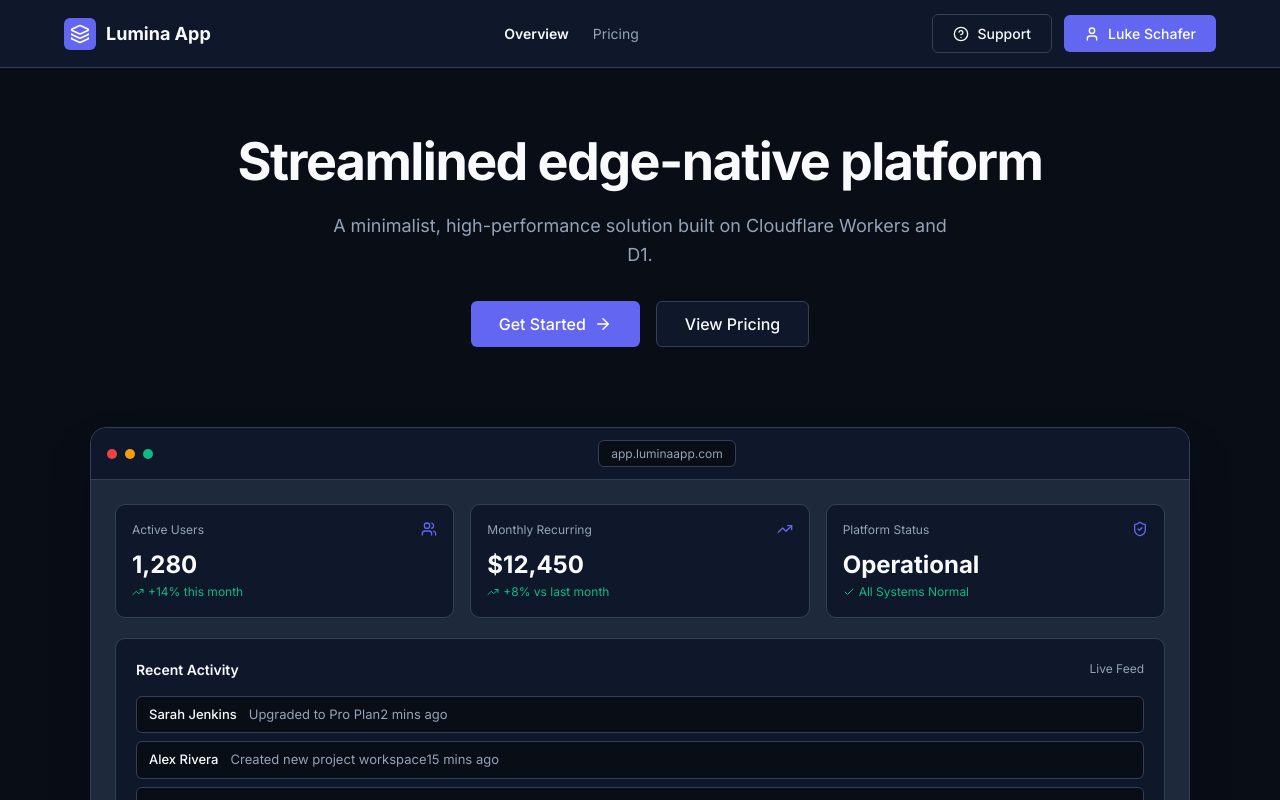
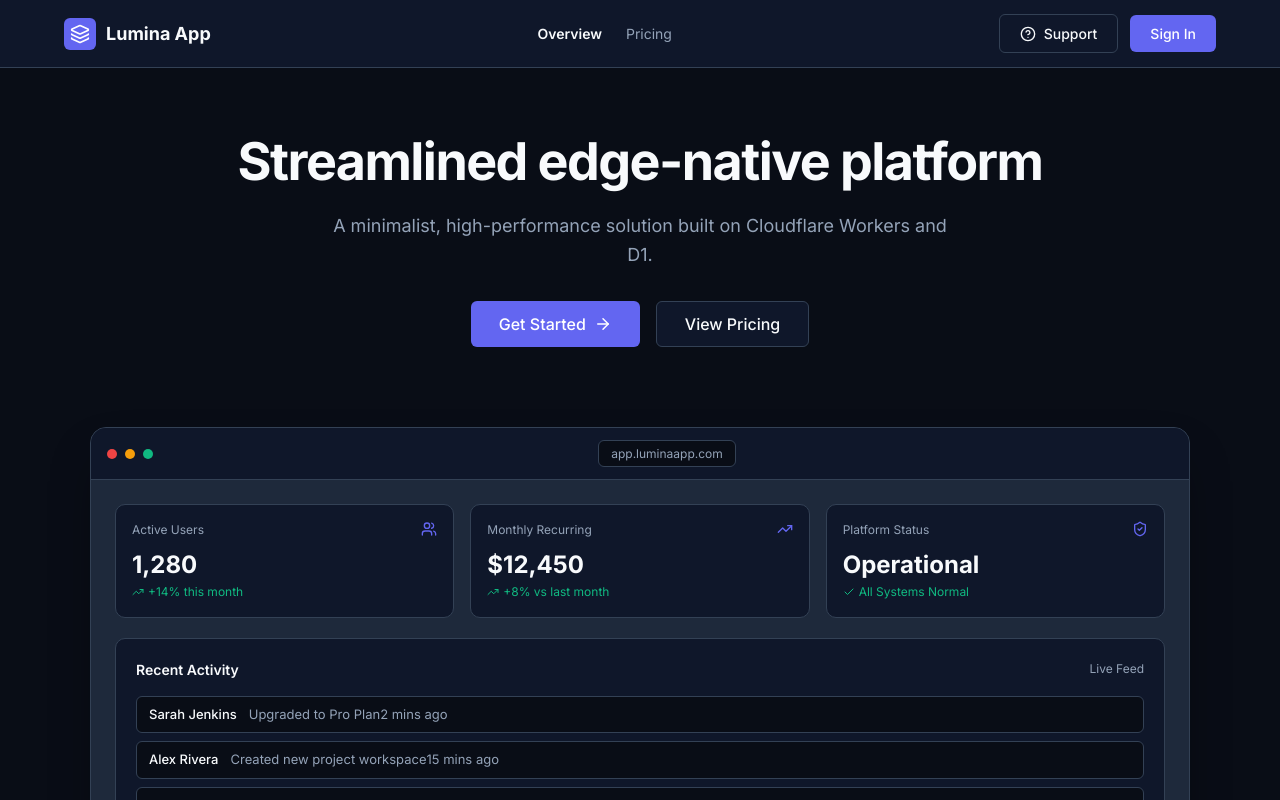
Before and after one commit to lukeschafer/app-boilerplate, a React (Vite) app: page / in a window 1280 px wide. Shown: the top 800 px of the page. Built offline with nearby package versions, Linux system fonts and the light colour scheme.

Commit message:
fix: set initial user state in App.tsx strictly to null (logged out by default)

```diff
--- a/src/ui/App.tsx
+++ b/src/ui/App.tsx
@@ -11,21 +11,15 @@
 
 export const App: React.FC = () => {
   const [currentPath, setCurrentPath] = useState(window.location.pathname || '/');
-  const [themeMode, setThemeMode] = useState<'light' | 'dark'>(BRANDING.defaultMode);
+  const [themeMode] = useState<'light' | 'dark'>(BRANDING.defaultMode);
   const [isHelpOpen, setIsHelpOpen] = useState(false);
-  const [currentUser] = useState<{ id: string; name: string; email: string } | null>({
-    id: 'usr_881902',
-    name: 'Luke Schafer',
-    email: 'luke@example.com',
-  });
+
+  // Default user state is strictly null (logged out)
+  const [currentUser, setCurrentUser] = useState<{ id: string; name: string; email: string } | null>(null);
 
   useEffect(() => {
     applyTheme(BRANDING.paletteId, themeMode);
   }, [themeMode]);
-
-  const handleToggleTheme = () => {
-    setThemeMode((prev) => (prev === 'dark' ? 'light' : 'dark'));
-  };
 
   const handleNavigate = (path: string) => {
     setCurrentPath(path);
@@ -39,16 +33,38 @@
     return () => window.removeEventListener('popstate', handlePopState);
   }, []);
 
+  const handleLogin = () => {
+    // Simulated OIDC authentication callback
+    setCurrentUser({
+      id: 'usr_' + Math.random().toString(36).substring(2, 9),
+      name: 'Authenticated User',
+      email: 'user@example.com',
+    });
+    handleNavigate('/dashboard');
+  };
+
+  const handleLogout = () => {
+    setCurrentUser(null);
+    handleNavigate('/');
+  };
+
   const renderPage = () => {
     switch (currentPath) {
       case '/pricing':
         return <PricingPage onNavigate={handleNavigate} />;
       case '/privacy':
-        return <PrivacyPage />;
+        return <PrivacyPage currentUser={currentUser} />;
       case '/terms':
         return <TermsPage />;
       case '/dashboard':
-        return <DashboardPage currentUser={currentUser} onOpenHelp={() => setIsHelpOpen(true)} />;
+        return (
+          <DashboardPage
+            currentUser={currentUser}
+            onOpenHelp={() => setIsHelpOpen(true)}
+            onLogin={handleLogin}
+            onLogout={handleLogout}
+          />
+        );
       case '/':
       default:
         return <LandingPage onNavigate={handleNavigate} onOpenHelp={() => setIsHelpOpen(true)} />;
@@ -60,10 +76,9 @@
       <Navbar
         currentPath={currentPath}
         onNavigate={handleNavigate}
-        themeMode={themeMode}
-        onToggleTheme={handleToggleTheme}
         onOpenHelp={() => setIsHelpOpen(true)}
         currentUser={currentUser}
+        onLogin={handleLogin}
       />
 
       <main style={{ flex: 1, padding: '0 1.5rem' }}>{renderPage()}</main>
```
